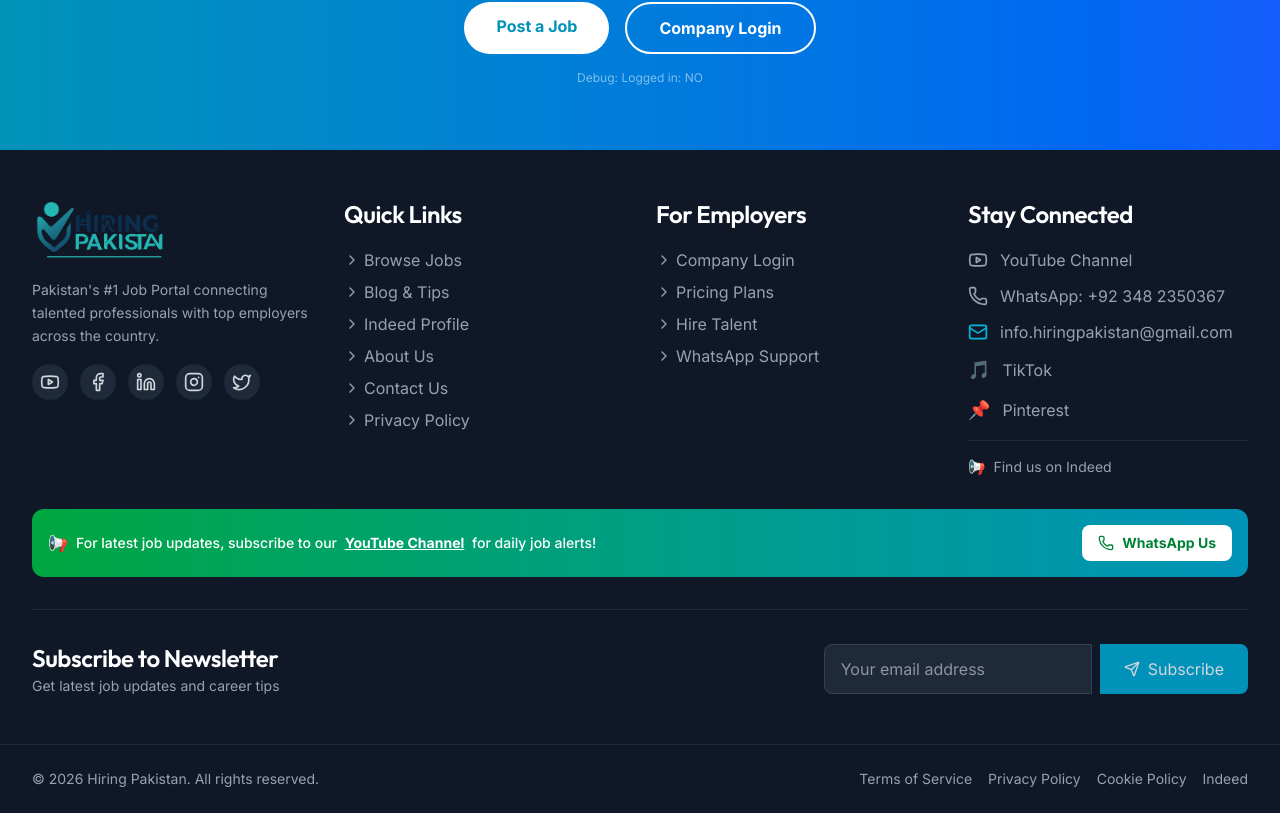
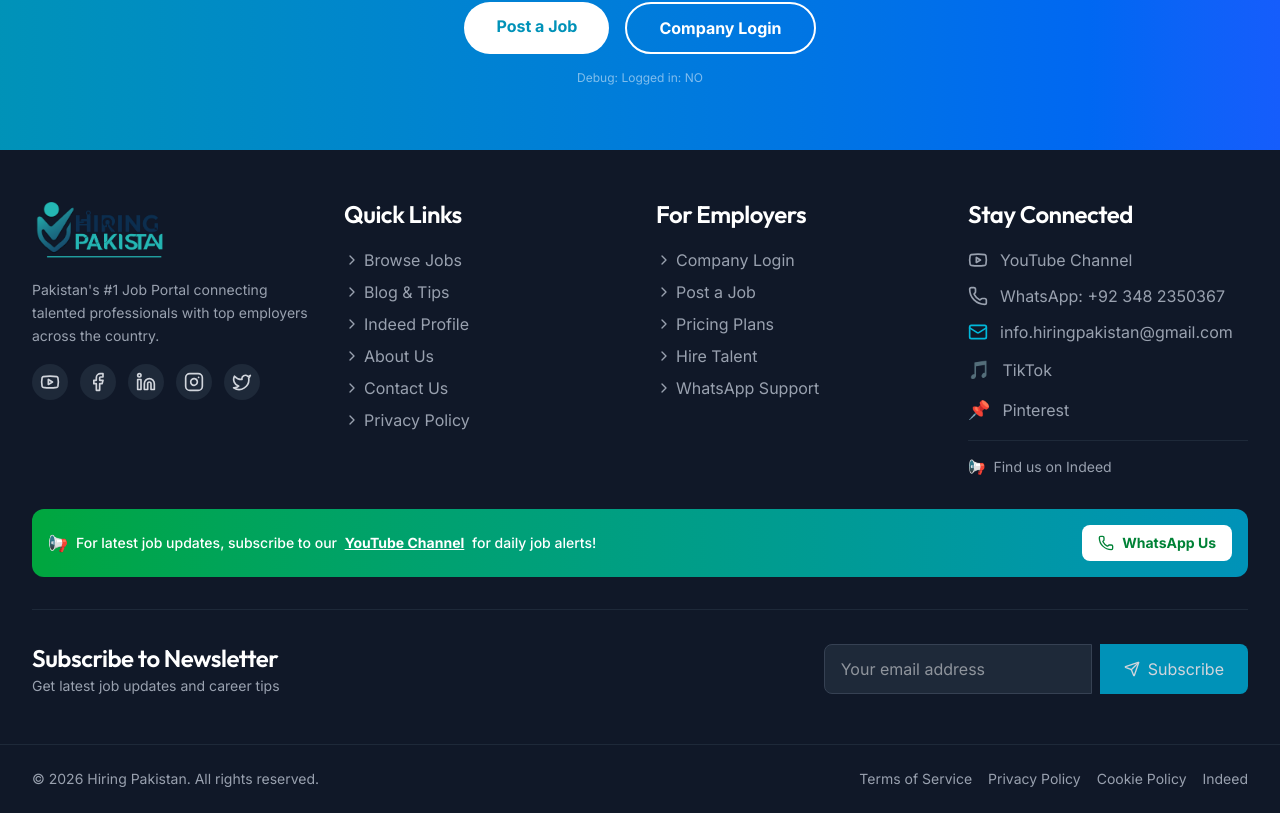
Before and after one commit to hamzamuhammad4/hiring-pakistan, a Next.js app: page / in a window 1280 px wide. Shown: the part 1679-2492 px from the top of the page. Built offline with nearby package versions, Linux system fonts and the light colour scheme; no server answers; the database is empty.

Commit message:
Show company name in dashboard header instead of generic Company Dashboard

```diff
--- a/src/components/Footer.js
+++ b/src/components/Footer.js
@@ -1,4 +1,4 @@
-// src/components/Footer.js
+// src/components/Footer.js - WITH AUTH CONDITION
 "use client";
 
 import { useState } from "react";
@@ -8,12 +8,17 @@
   Facebook, Twitter, Linkedin, Instagram, Mail,
   Phone, Send, ChevronRight, Youtube
 } from "lucide-react";
+import { useAuth } from "@/lib/useAuth"; // ✅ Import auth hook
 
 export default function Footer() {
+  const { user, role } = useAuth(); // ✅ Get auth state
   const currentYear = new Date().getFullYear();
   const [newsletterEmail, setNewsletterEmail] = useState('');
   const [newsletterStatus, setNewsletterStatus] = useState(null);
   const [newsletterLoading, setNewsletterLoading] = useState(false);
+
+  // ✅ Check if company is logged in
+  const isCompanyLoggedIn = user && role === "company" && user.emailVerified === true;
 
   const handleNewsletterSubscribe = async (e) => {
     e.preventDefault();
@@ -102,11 +107,35 @@
             </ul>
           </div>
 
-          {/* Column 3 - For Employers */}
+          {/* ✅ Column 3 - For Employers (UPDATED with condition) */}
           <div>
             <h3 className="text-white font-bold text-lg mb-4">For Employers</h3>
             <ul className="space-y-2">
-              <li><Link href="/company/login" className="text-gray-400 hover:text-cyan-500 transition flex items-center gap-1"><ChevronRight className="h-4 w-4" /> Company Login</Link></li>
+              {/* ✅ Company Login - Hide when company is logged in */}
+              {!isCompanyLoggedIn && (
+                <li>
+                  <Link href="/company/login" className="text-gray-400 hover:text-cyan-500 transition flex items-center gap-1">
+                    <ChevronRight className="h-4 w-4" /> Company Login
+                  </Link>
+                </li>
+              )}
+
+              {/* ✅ Dashboard - Show when company is logged in */}
+              {isCompanyLoggedIn && (
+                <li>
+                  <Link href="/company/dashboard" className="text-gray-400 hover:text-cyan-500 transition flex items-center gap-1">
+                    <ChevronRight className="h-4 w-4" /> Dashboard
+                  </Link>
+                </li>
+              )}
+
+              {/* ✅ Post a Job - Always show */}
+              <li>
+                <Link href={isCompanyLoggedIn ? "/company/dashboard/post-job" : "/pricing"} className="text-gray-400 hover:text-cyan-500 transition flex items-center gap-1">
+                  <ChevronRight className="h-4 w-4" /> Post a Job
+                </Link>
+              </li>
+
               <li><Link href="/pricing" className="text-gray-400 hover:text-cyan-500 transition flex items-center gap-1"><ChevronRight className="h-4 w-4" /> Pricing Plans</Link></li>
               <li><Link href="/hire" className="text-gray-400 hover:text-cyan-500 transition flex items-center gap-1"><ChevronRight className="h-4 w-4" /> Hire Talent</Link></li>
               <li><a href="https://wa.me/923482350367" target="_blank" rel="noopener noreferrer" className="text-gray-400 hover:text-green-500 transition flex items-center gap-1"><ChevronRight className="h-4 w-4" /> WhatsApp Support</a></li>
@@ -137,7 +166,7 @@
           </div>
         </div>
 
-        {/* ✅ Newsletter Section - Mobile Responsive Fixed */}
+        {/* Newsletter Section */}
         <div className="border-t border-gray-800 mt-8 pt-8">
           <div className="flex flex-col md:flex-row justify-between items-center gap-4">
             <div className="text-center md:text-left">
```
